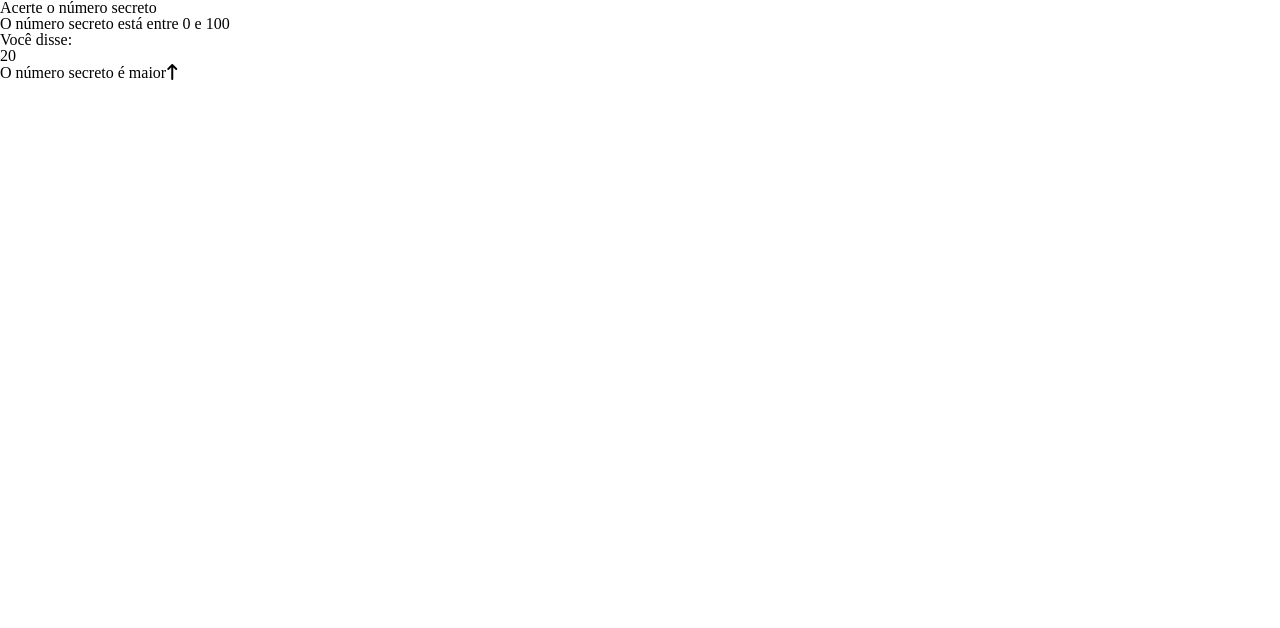
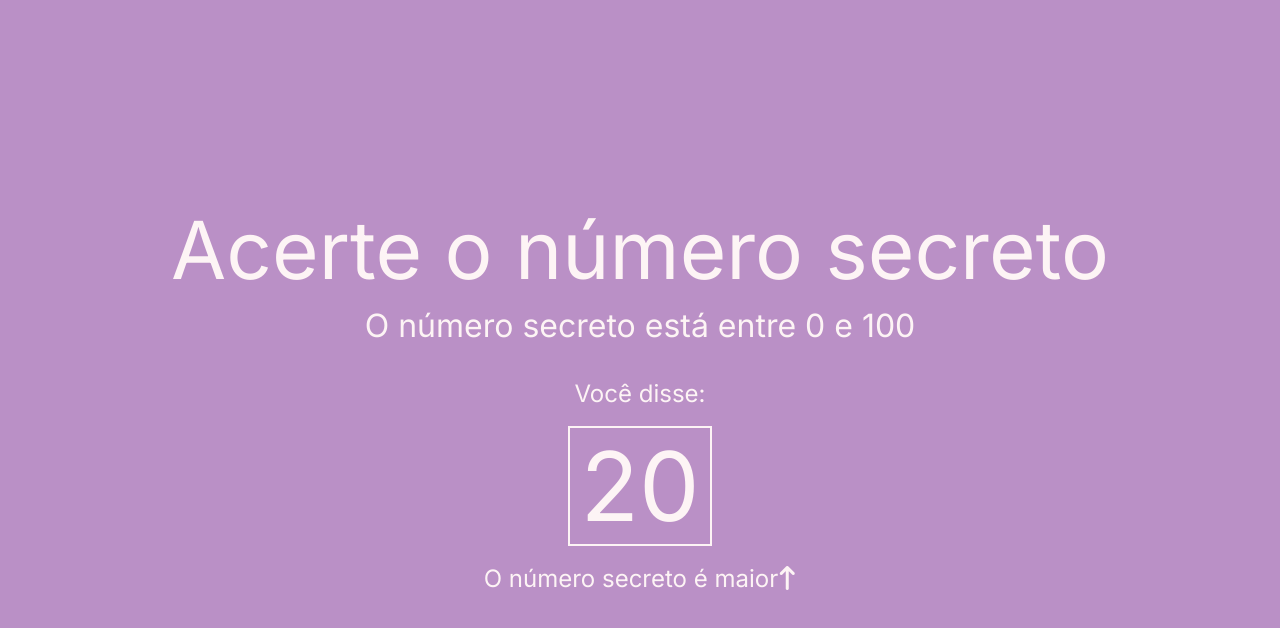
Before and after one commit to joycelemos73/Alura-FrontEnd, a plain HTML site: page AplicacoesWebComJavascript/04_ValidacaoReconhecimentoDeVoz/index.html in a window 1280 px wide. Drawn offline with nearby package versions, Linux system fonts and the light colour scheme.

Commit message:
:art: Style: Added CSS

```diff
--- a/AplicacoesWebComJavascript/04_ValidacaoReconhecimentoDeVoz/index.html
+++ b/AplicacoesWebComJavascript/04_ValidacaoReconhecimentoDeVoz/index.html
@@ -6,6 +6,9 @@
     <meta name="viewport" content="width=device-width, initial-scale=1.0">
     <link rel="stylesheet" href="https://cdnjs.cloudflare.com/ajax/libs/meyer-reset/2.0/reset.min.css" integrity="sha512-NmLkDIU1C/C88wi324HBc+S2kLhi08PN5GDeUVVVC/BVt/9Izdsc9SVeVfA1UZbY3sHUlDSyRXhCzHfr6hmPPw==" crossorigin="anonymous" referrerpolicy="no-referrer" />
     <link rel="stylesheet" href="https://cdnjs.cloudflare.com/ajax/libs/font-awesome/6.4.0/css/all.min.css" integrity="sha512-iecdLmaskl7CVkqkXNQ/ZH/XLlvWZOJyj7Yy7tcenmpD1ypASozpmT/E0iPtmFIB46ZmdtAc9eNBvH0H/ZpiBw==" crossorigin="anonymous" referrerpolicy="no-referrer" />
+    <link rel="preconnect" href="https://fonts.googleapis.com">
+    <link rel="preconnect" href="https://fonts.gstatic.com" crossorigin>
+    <link href="https://fonts.googleapis.com/css2?family=Inter:wght@400;700&display=swap" rel="stylesheet">
     <link rel="stylesheet" href="style.css">
     <title>Número Secreto</title>
 </head>
--- a/AplicacoesWebComJavascript/04_ValidacaoReconhecimentoDeVoz/style.css
+++ b/AplicacoesWebComJavascript/04_ValidacaoReconhecimentoDeVoz/style.css
@@ -0,0 +1,42 @@
+@import url('https://fonts.googleapis.com/css2?family=Inter:wght@400;700&display=swap');
+
+:root {
+    --font-family: 'Inter', sans-serif;
+    --background-color: #BA90C6;
+    --primary-color: #FDF4F5;
+}
+
+body {
+    background-color: var(--background-color);
+    color: var(--primary-color);
+    min-height: 100vh;
+    display: flex;
+    flex-direction: column;
+    align-items: center;
+    justify-content: center;
+    text-align: center;
+    margin: 0;
+    font-family: var(--font-family);
+}
+
+h1{
+    font-size: 5em;
+}
+
+h3{
+    font-size: 2em;
+    margin-top: 20px;
+}
+
+.mensagem{
+    font-size: 1.5em;
+    margin-top: 40px;
+}
+
+.box {
+    border: 2px solid var(--primary-color);
+    display: inline-block;
+    font-size: 4em;
+    padding: 10px;
+    margin: 20px;
+}
```
